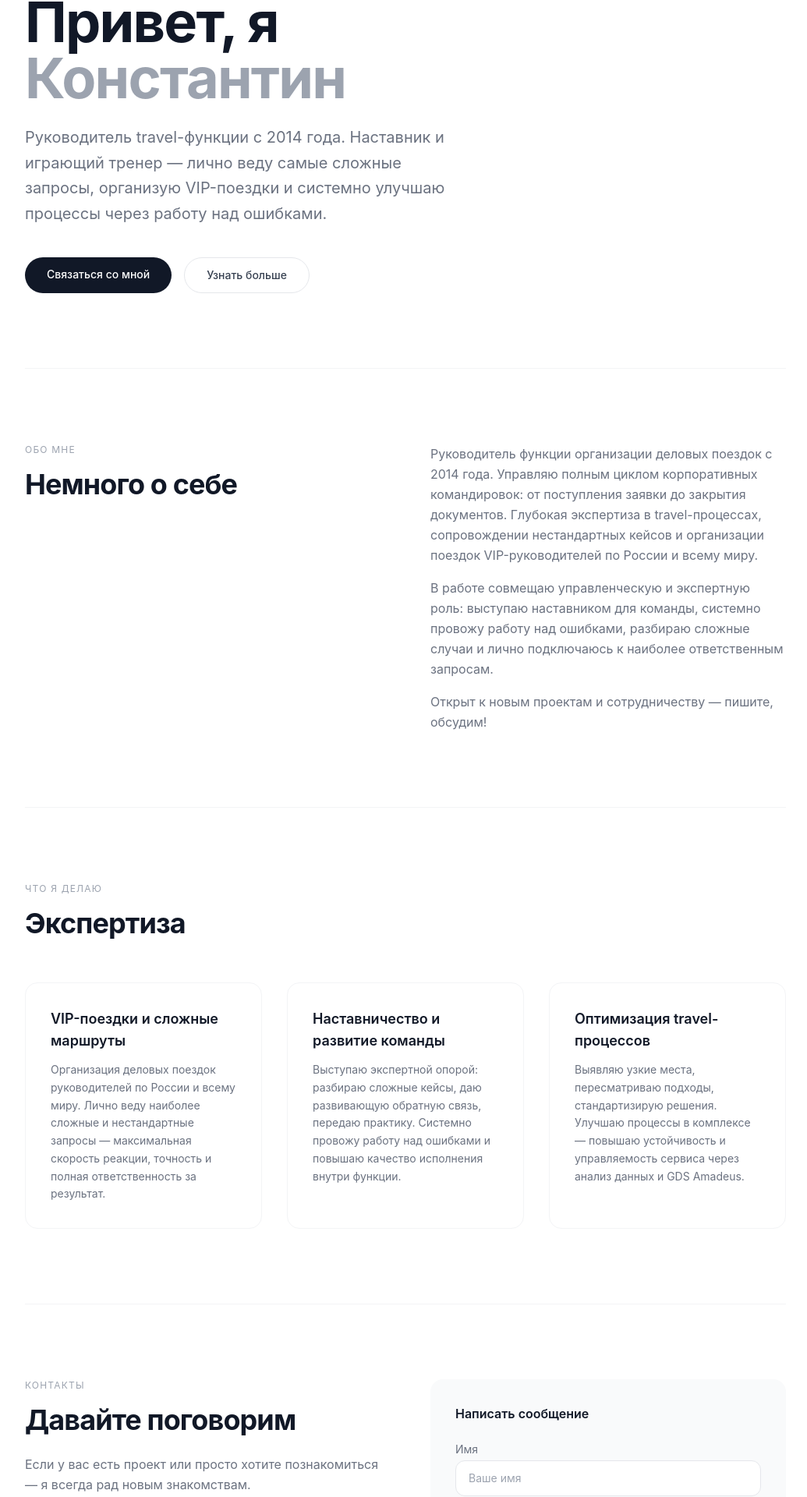
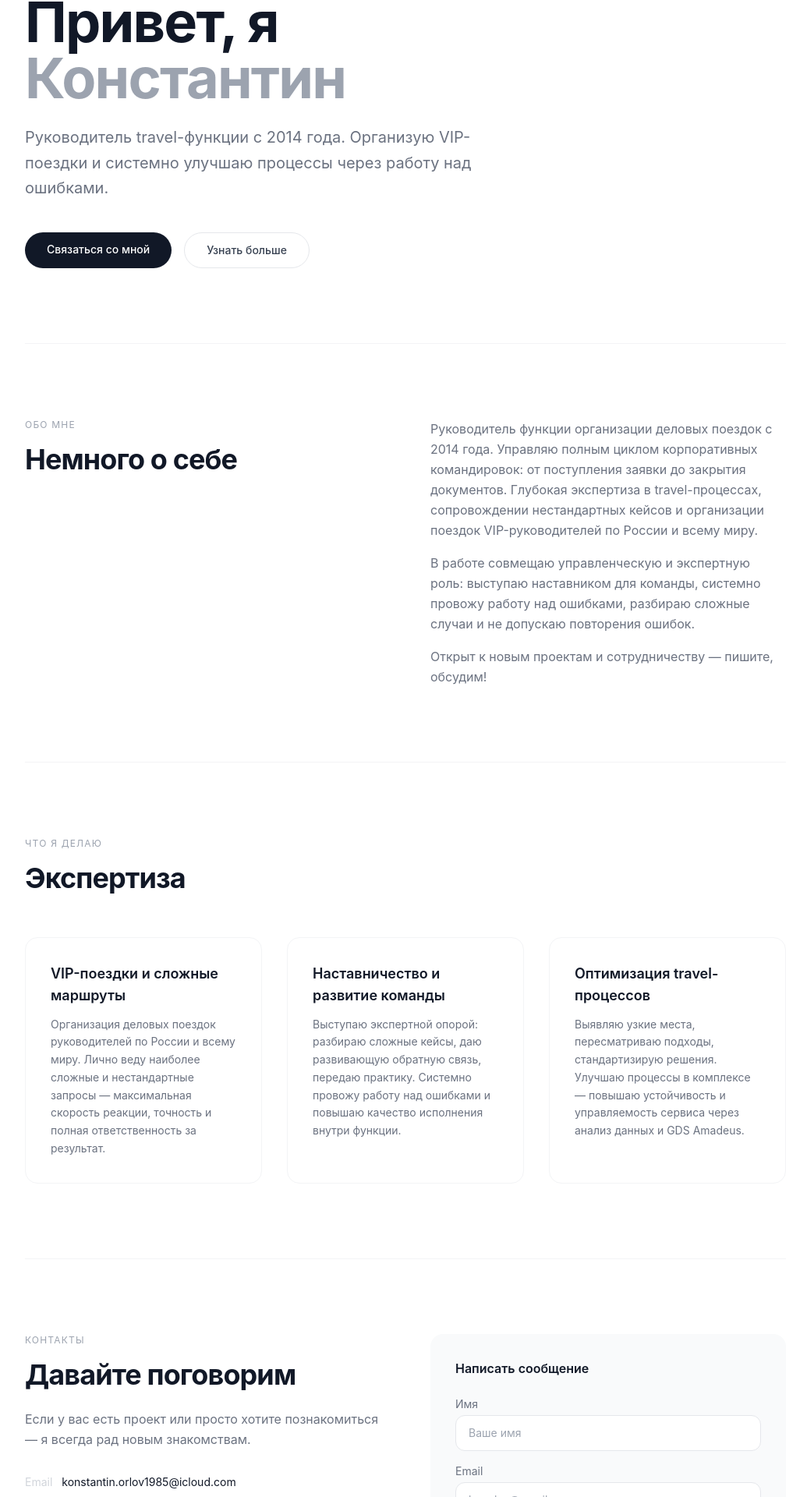
Before and after one commit to 4eburek404/Vercel_app, a Next.js app: page / in a window 1280 px wide. Shown: the part 172-2092 px from the top of the page at 78% size, without its empty margins (120-1155 px from the left). Built offline with nearby package versions, Linux system fonts and the light colour scheme.

Commit message:
Update page.js

```diff
--- a/app/page.js
+++ b/app/page.js
@@ -72,8 +72,7 @@ export default function Home() {
         </h1>
         {/* ✏️ ИЗМЕНИТЕ: Замените описание на своё */}
         <p className="text-xl text-gray-500 max-w-xl mb-10 leading-relaxed">
-          Руководитель travel-функции с 2014 года. Наставник и играющий тренер —
-          лично веду самые сложные запросы, организую VIP-поездки и системно
+          Руководитель travel-функции с 2014 года. Организую VIP-поездки и системно
           улучшаю процессы через работу над ошибками.
         </p>
         <div className="flex flex-wrap gap-4">
@@ -118,8 +117,7 @@ export default function Home() {
             <p>
               В работе совмещаю управленческую и экспертную роль: выступаю
               наставником для команды, системно провожу работу над ошибками,
-              разбираю сложные случаи и лично подключаюсь к наиболее
-              ответственным запросам.
+              разбираю сложные случаи и не допускаю повторения ошибок.
             </p>
             <p>
               Открыт к новым проектам и сотрудничеству — пишите, обсудим!
@@ -231,7 +229,7 @@ export default function Home() {
                 </label>
                 <input
                   type="email"
-                  placeholder="your@email.com"
+                  placeholder="ks.orlov@gmail.com"
                   className="w-full border border-gray-200 rounded-xl px-4 py-3 text-sm focus:outline-none focus:border-gray-400 transition-colors bg-white"
                 />
               </div>
```
